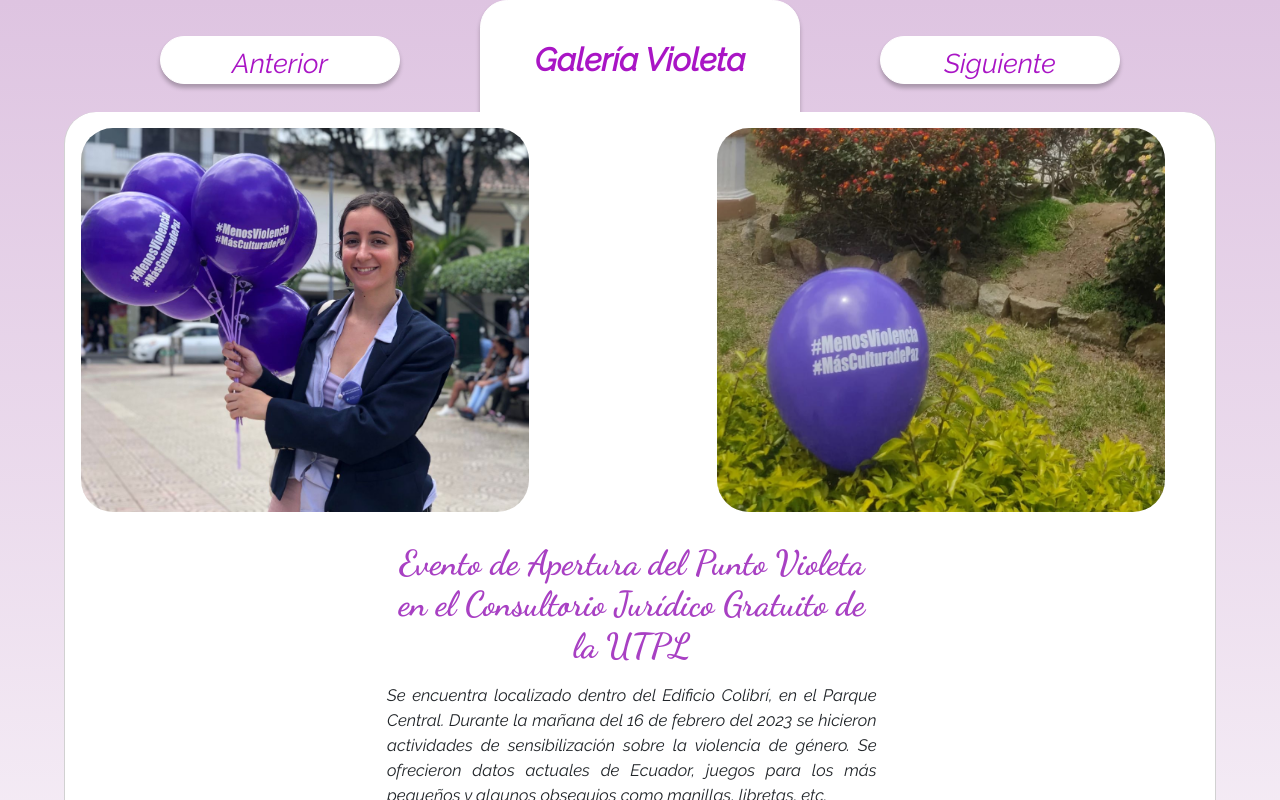
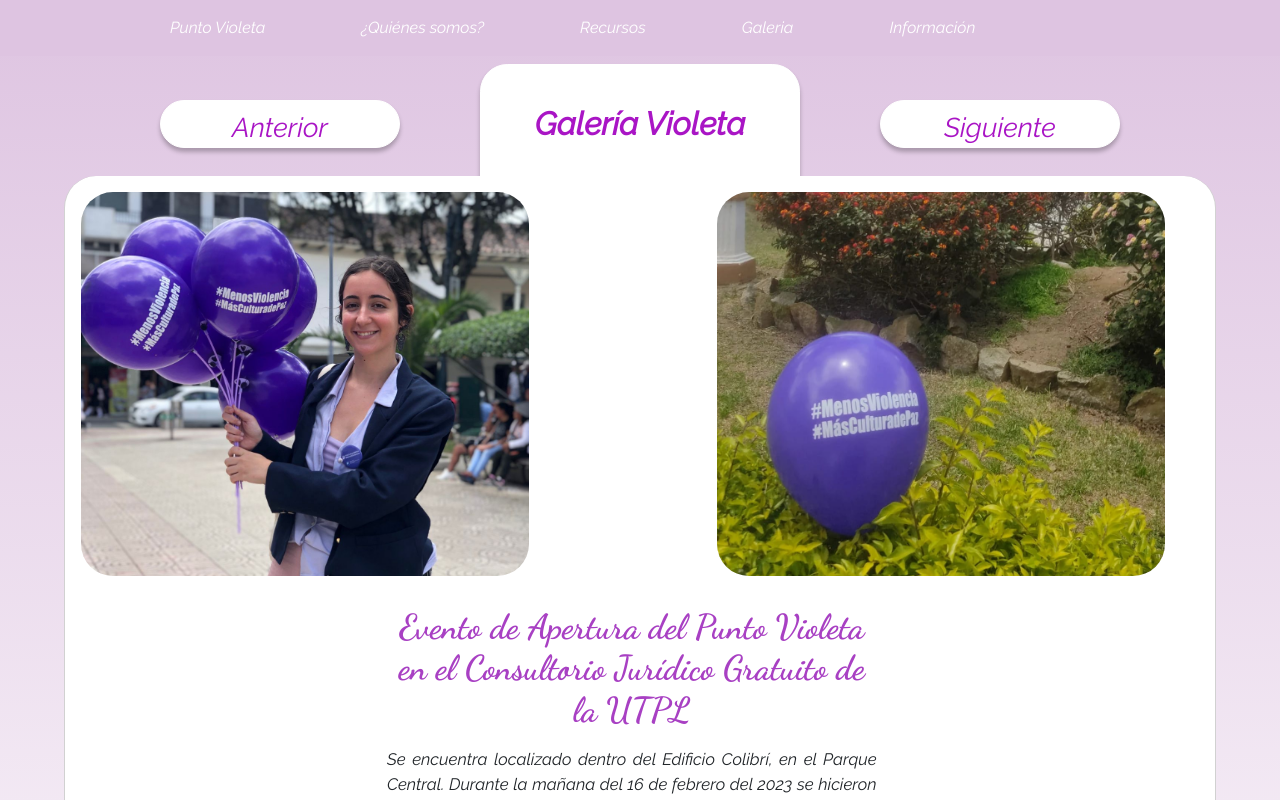
Before and after one commit to Arianna0206/Proyect-Punto-Violeta, an Angular app: page /galeria in a window 1280 px wide. Shown: the top 800 px of the page. Built offline with nearby package versions, Linux system fonts and the light colour scheme; what ngx-owl-carousel would draw is missing.

Commit message:
Colocar rutas al navbar

```diff
--- a/src/app/components/galeria/galeria.component.css
+++ b/src/app/components/galeria/galeria.component.css
@@ -1,5 +1,16 @@
+.navbar {
+  position: fixed;
+  top: 0;
+  left: 0;
+  width: 100%;
+  height: auto; /* Ajusta el valor según el alto de tu navbar */
+  z-index: 1000;
+}
+
+
 .grid-container {
   display: grid;
+  padding-top: 5%;
   place-items: center;
   width: 100vw;
   height: auto;
--- a/src/app/components/galeria/galeria.component.html
+++ b/src/app/components/galeria/galeria.component.html
@@ -1,3 +1,8 @@
+<nav class="navbar">
+  <app-navbar></app-navbar>
+</nav>
+<!-- Resto del contenido de la página de Galería -->
+
 <div class="grid-container" id="galeria">
   <div class="row">
     <div class="col-sm-12">
--- a/src/app/components/galeria/galeria.component.ts
+++ b/src/app/components/galeria/galeria.component.ts
@@ -1,4 +1,5 @@
 import { Component, EventEmitter, Output } from '@angular/core';
+
 
 interface Evento {
   titulo : string;
@@ -12,6 +13,7 @@ interface Evento {
   styleUrls: ['./galeria.component.css']
 })
 export class GaleriaComponent {
+
   @Output() scrollEvent = new EventEmitter();
   mostrarGaleria: boolean = false;
   eventos: Evento[] = [
--- a/src/app/components/informacion/informacion.component.html
+++ b/src/app/components/informacion/informacion.component.html
@@ -1,3 +1,7 @@
+<app-navbar></app-navbar>
+
+<!-- Resto del contenido de la página de Información -->
+
 <div class="grid-container" id="informacion">
     <h2 class="full-screen-title">Situación de la Violencia de Género contra Mujeres en el Ecuador</h2>
             <h3 class="text5">Cátedra de UNESCO de Cultura y Educación para la paz UTPL (Universidad Técnica Particular de Loja).</h3>
--- a/src/app/components/navbar/navbar.component.css
+++ b/src/app/components/navbar/navbar.component.css
@@ -1,5 +1,6 @@
 nav {
   position: fixed;
+  z-index: 100;
 }
 
 .navbar {
@@ -10,7 +11,7 @@ nav {
   top: 0;
   left: 0;
   right: 0;
-  z-index: 999;
+
   transition: top 0.3s;
   max-width: 100%;
   position: fixed;
--- a/src/app/components/navbar/navbar.component.html
+++ b/src/app/components/navbar/navbar.component.html
@@ -12,7 +12,7 @@
       <div class="offcanvas-body">
         <ul class="navbar-nav">
           <li class="nav-item">
-            <a class="nav-link" (click)="scrollEvent.emit('violeta'); toggleOffcanvas()">Punto Violeta</a>
+            <a class="nav-link" routerLink="" (click)="toggleOffcanvas()">Punto Violeta</a>
           </li>
           <li class="nav-item">
             <a class="nav-link" (click)="scrollEvent.emit('quienes-somos'); toggleOffcanvas()">¿Quiénes somos?</a>
--- a/src/app/components/navbar/navbar.component.ts
+++ b/src/app/components/navbar/navbar.component.ts
@@ -10,6 +10,7 @@ import { ViewportScroller } from '@angular/common';
 })
 
 export class NavbarComponent implements OnInit {
+
   @Output() ocultarContenido = new EventEmitter<void>();
 
   isOffcanvasOpen = false;
@@ -68,4 +69,6 @@ navigateToInformacion() {
     }
   }, 300); // Ajusta el valor de scrollDelay según sea necesario
 }
+
+
 }
--- a/src/app/pages/home/home.component.html
+++ b/src/app/pages/home/home.component.html
@@ -1,3 +1,4 @@
+<div class="home">
 <div class="header">
   <app-navbar [scrollEvent]="scrollEvent"></app-navbar>
 </div>
@@ -17,3 +18,4 @@
 <div class="footer">
   <app-footer></app-footer>
 </div>
+</div>
```
